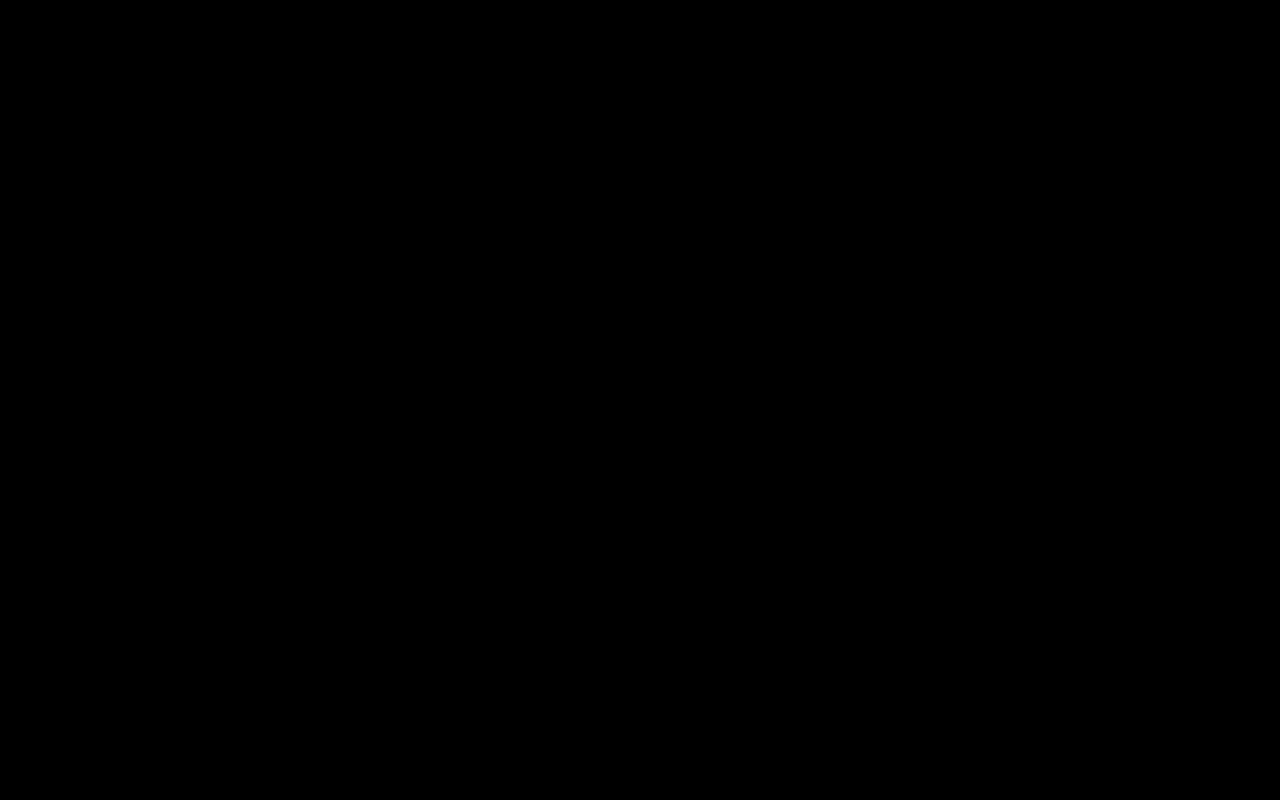
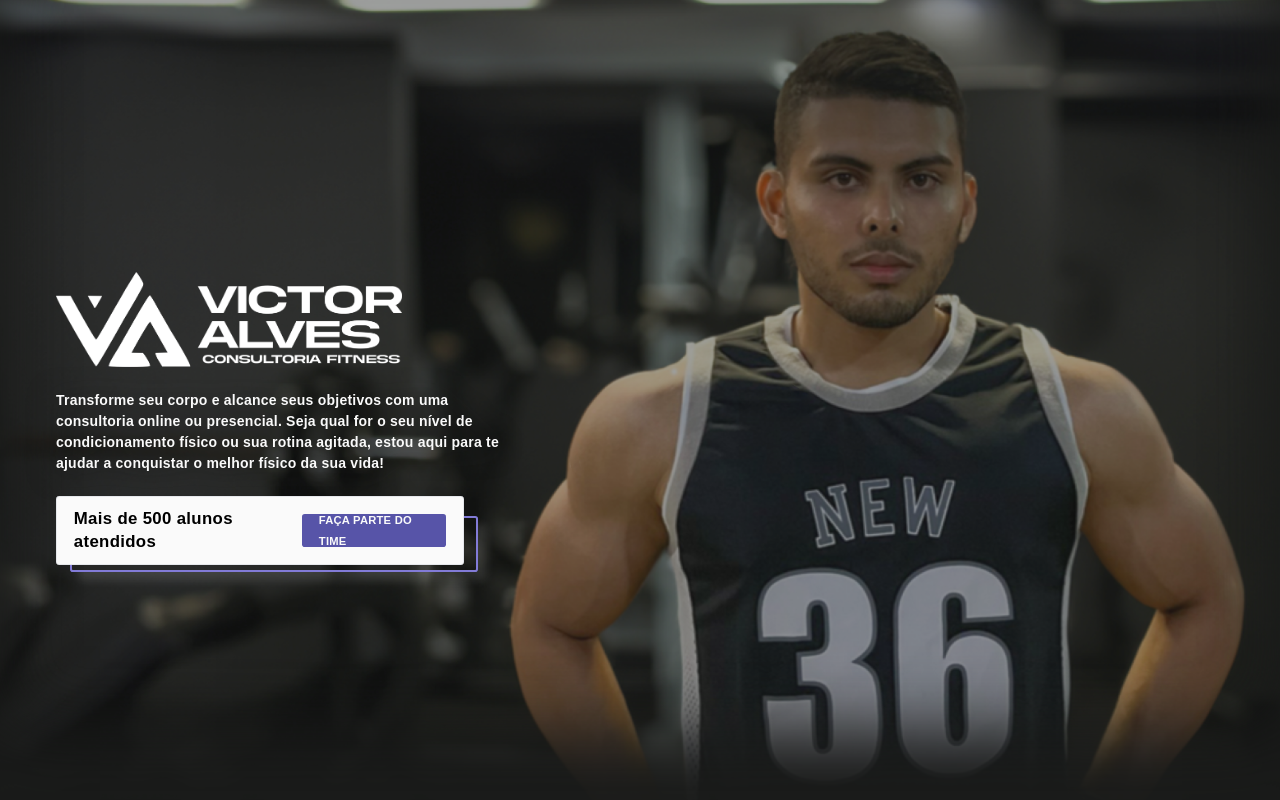
Before and after one commit to samuelcolares/VictorAlvesPersonal, a Next.js app: page / in a window 1280 px wide. Shown: the top 800 px of the page. Built offline with nearby package versions, Linux system fonts and the light colour scheme; a web font is replaced by a local one.

Commit message:
updated skeleton

```diff
--- a/components/sections/section01-landing.tsx
+++ b/components/sections/section01-landing.tsx
@@ -14,17 +14,20 @@ const Landing = styled.header`
   background-attachment: fixed;
   box-shadow: 0px -6.25em 6.25em 0em #1a1b1a inset;
   overflow: hidden;
-  &::before {
+  background-color: black;
+  background-blend-mode: color-burn;
+  animation: warp 1.3s ease forwards;
+  /* &::before {
     content: "";
     position: fixed;
     inset: 0;
     background-color: #000;
     z-index: 1000;
     animation: warp 0.5s ease 1.5s forwards;
-  }
+  } */
   section,
   nav {
-    animation: ping 0.4s cubic-bezier(0, 0, 0.2, 1) 1.5s reverse forwards;
+    animation: ping 0.4s cubic-bezier(0, 0, 0.2, 1) reverse forwards;
   }
 
   div.landing-button-wrapper {
@@ -35,11 +38,7 @@ const Landing = styled.header`
   }
   @keyframes warp {
     100% {
-      position: unset;
-      background-color: transparent;
-      opacity: 0;
-      display: none;
-      visibility: hidden;
+     background-color: transparent;
     }
   }
   @keyframes ping {
--- a/components/sections/section02-sobremim.tsx
+++ b/components/sections/section02-sobremim.tsx
@@ -7,8 +7,7 @@ import styled from "styled-components";
 
 const About = styled.section`
   @media screen and (max-width: 1024px) {
-    padding: 1rem;
-    padding-bottom: 2rem;
+    padding: 2rem 1rem;
     gap: 1.25rem;
     & > div {
       height: 10.27906rem;
--- a/components/sections/section03-services.tsx
+++ b/components/sections/section03-services.tsx
@@ -18,8 +18,8 @@ const Consultoria = styled.section`
     display: none;
   }
   @media screen and (max-width: 1024px) {
-    padding: 1rem;
-    padding-bottom: 1.5rem;
+    padding: 2rem 1rem;
+    /* padding-bottom: 1.5rem; */
     gap: 0;
     .mySwiperCards {
       display: block;
--- a/components/sections/section04-videosexplicativos.tsx
+++ b/components/sections/section04-videosexplicativos.tsx
@@ -23,7 +23,7 @@ const mobileGif = [
 
 const VideosExplicativos = () => {
   return (
-    <section className="scroll lg:py-2 lg:px-[5rem] p-1 pb-2 flex justify-between lg:items-center flex-col lg:flex-row lg:gap-0 gap-1.5" id="videos">
+    <section className="scroll lg:py-2 lg:px-[5rem] px-1 py-2 flex justify-between lg:items-center flex-col lg:flex-row lg:gap-0 gap-1.5" id="videos">
       <article className="flex flex-col gap-0.5 lg:gap-2 shrink-0 lg:w-[46.9375rem]">
         <Heading titleBold="vídeos" title="explicativos" color="text-white" />
         <p className="lg:text-1.5 lg:leading-button tracking-wide text-white w-[95%]">
--- a/components/sections/section05-feedbacks.tsx
+++ b/components/sections/section05-feedbacks.tsx
@@ -18,7 +18,7 @@ import HorizontalCarroussel from "@/components/ui/horizontal-carroussel";
 const Feedbacks = () => {
   return (
     <section
-      className="scroll lg:block lg:py-2 lg:px-[5rem] p-1 pb-2 flex flex-col gap-0.75"
+      className="scroll lg:block lg:py-2 lg:px-[5rem] px-1 py-2 flex flex-col gap-0.75"
       id="feedbacks"
     >
       <div className="flex items-center justify-between lg:mb-2">
@@ -49,7 +49,7 @@ const Feedbacks = () => {
       <div className="w-full lg:hidden">
         <HorizontalCarroussel />
       </div>
-      <div>
+      <div className="w-full lg:hidden">
         <TestimonialBoxMobile />
       </div>
       <Button text="Ver mais resultados" classname="lg:hidden mx-auto" />
--- a/components/sections/section06-planos.tsx
+++ b/components/sections/section06-planos.tsx
@@ -6,7 +6,7 @@ import {PlanosCards, PlanosCardsMobile} from "@/components/ui/planos-card";
 const Planos = () => {
   return (
     <section
-      className="scroll bg-white lg:py-2 lg:px-[5rem] p-1 pb-2 flex flex-col"
+      className="scroll bg-white lg:py-2 lg:px-[5rem] px-1 py-2 flex flex-col"
       id="planos"
     >
       <div className="flex flex-col items-center justify-center gap-0.75 mb-2">
--- a/components/ui/gif-card.tsx
+++ b/components/ui/gif-card.tsx
@@ -21,6 +21,7 @@ const GifCard = ({ src }: { src: string }) => {
         width={420}
         height={420}
         className="w-full h-full object-cover"
+        priority
       />
     </div>
   );
--- a/components/ui/planos-card.tsx
+++ b/components/ui/planos-card.tsx
@@ -190,7 +190,7 @@ const CardMobile = styled.div`
   border: 0.25rem solid #3e4095;
   border-radius: 1.8rem;
   padding: 1.125rem;
-  background-color: #fafafa;
+  background: linear-gradient(0deg, black, #3e4095);
   color: #1a1b1a;
   display: flex;
   flex-direction: column;
@@ -262,7 +262,6 @@ const CardMobileWrapper = styled.div`
     }
     .swiper-slide-active {
       & > div {
-        background: linear-gradient(0deg, black, #3e4095) !important;
         color: #f5f5f5;
         transition: color 1s cubic-bezier(0.4, 0, 0.2, 1);
         border-color: white;
```
